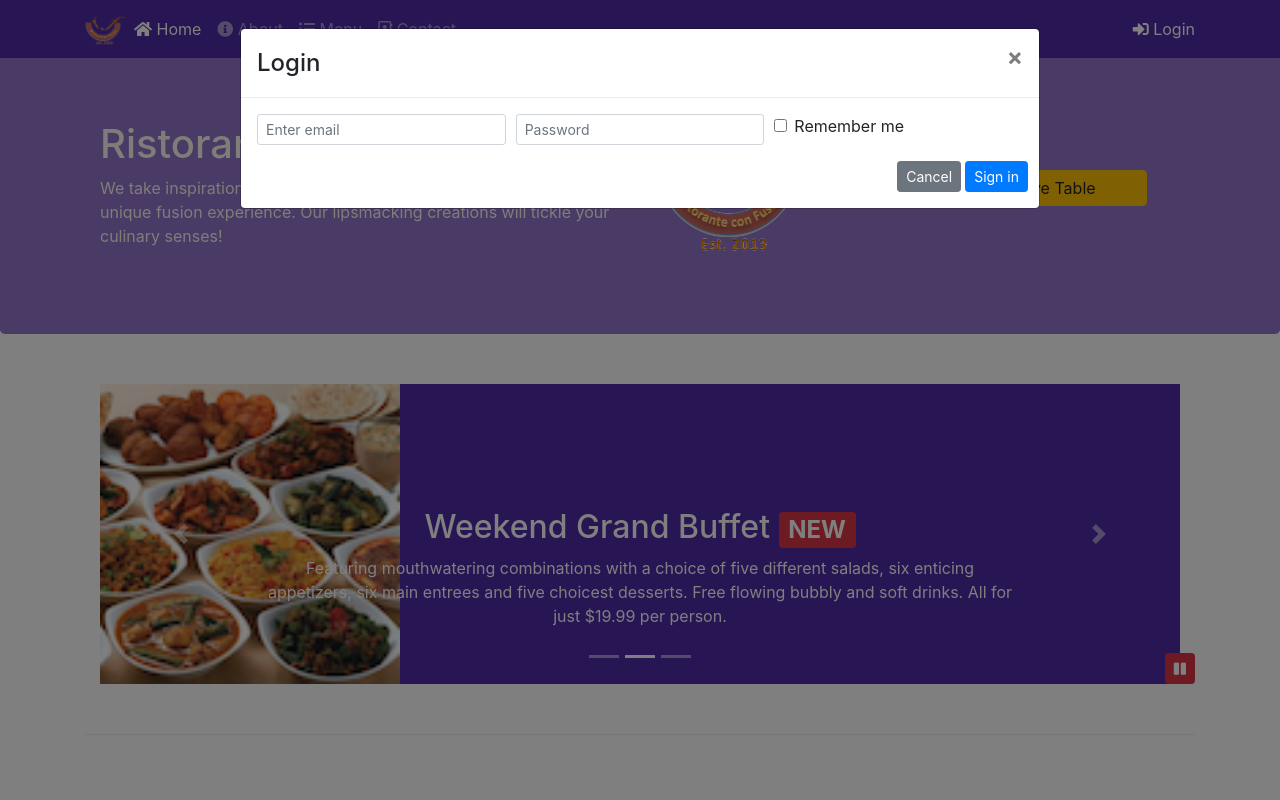
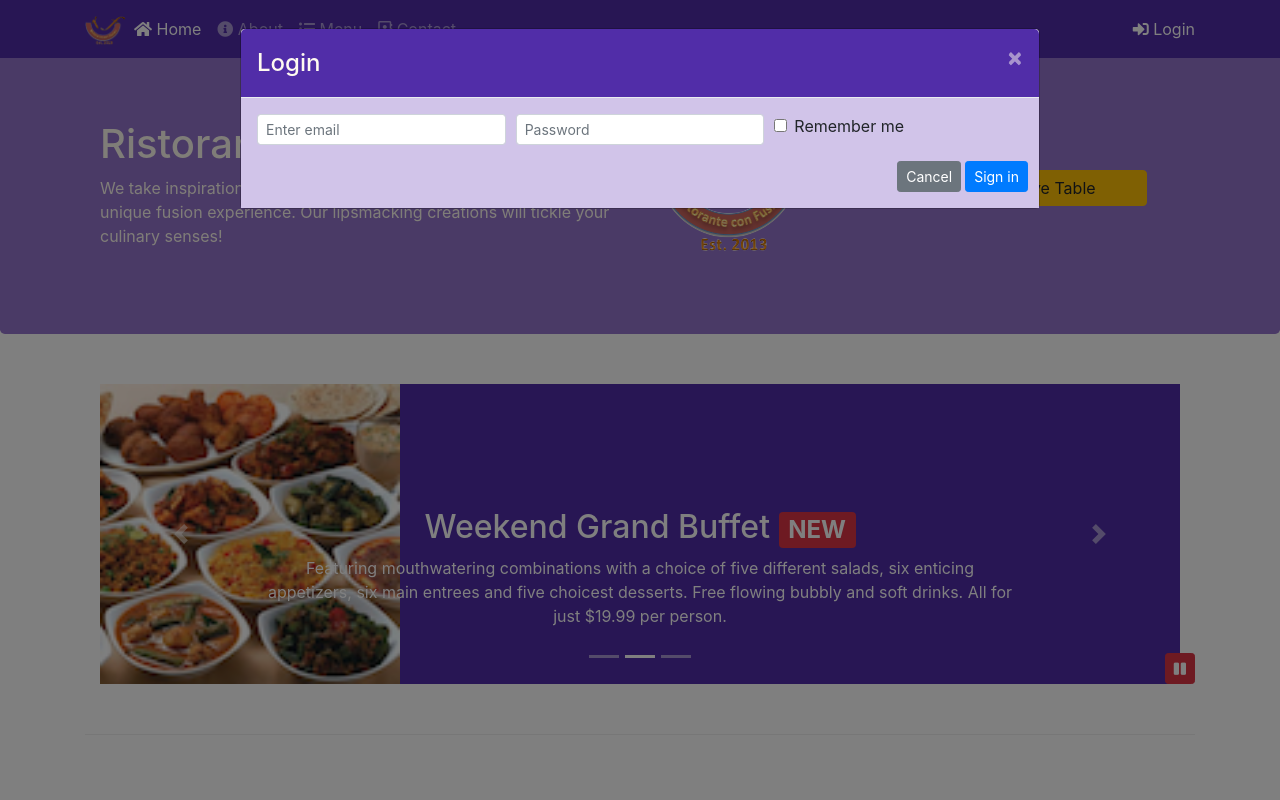
Before and after one commit to Rey-commits/-week2-FullStack-WebDev-HongKong, a website: page index.html in a window 1280 px wide. Both pictures are taken after a click on the link "Login". Shown: the top 800 px of the page. Drawn offline with nearby package versions, Linux system fonts and the light colour scheme.

Commit message:
data attributes in modals is removed and replaced by jquery and the colors of modal have changed

```diff
--- a/css/styles.scss
+++ b/css/styles.scss
@@ -75,7 +75,7 @@ body{
     z-index: 1;
 }
 
-
+// CSS STYLES ADDED BY ME
 .copyright {
   padding: 40px 0 35px 0;
 }
@@ -106,3 +106,26 @@ body{
   margin-bottom: 10px;
   /* Added */
 }
+
+
+/* MODAL STYLES STARTS HERE */
+
+.modal-header {
+    background-color: $background-dark;
+
+    button {
+        color: floralwhite;
+    }
+}
+
+.modal-title {
+    color: floralwhite;
+}
+
+.modal-body {
+    background-color: $background-pale;
+}
+
+.modal-footer {
+    background-color: $background-light;
+}
--- a/index.html
+++ b/index.html
@@ -35,7 +35,7 @@
           </li>
         </ul>
         <span class="navbar-text">
-          <a data-toggle="modal" data-target="#loginModal">
+          <a id="loginButton">
             <span class="fa fa-sign-in-alt"></span> Login
           </a>
         </span>
@@ -43,6 +43,7 @@
     </div>
   </nav>
 
+  <!-- LOGIN BUTTON MODAL START -->
   <div id="loginModal" class="modal fade" role="dialog">
     <div class="modal-dialog modal-lg" role="content">
       <div class="modal-content">
@@ -84,6 +85,7 @@
       </div>
     </div>
   </div>
+  <!-- LOGIN BUTTON MODAL END -->
 
   <!-- RESERVE BUTTON MODAL -->
   <div id="reserveModal" class="modal fade" role="dialog">
@@ -208,8 +210,8 @@
 
 
         <div class="reserve-button-div col-12 col-sm-3">
-          <a href="" data-toggle="modal" data-target="#reserveModal"><button type="button"
-              class="reserve-button btn btn-warning" data-placement="bottom">Reserve Table</button></a>
+          <a id="reserveButton"><button type="button" class="reserve-button btn btn-warning">Reserve
+              Table</button></a>
         </div>
       </div>
     </div>
@@ -497,6 +499,13 @@
 
   <script>
     $(document).ready(function () {
+      $('#reserveButton').click(function () {
+        $('#reserveModal').modal('show');
+      });
+      $('#loginButton').click(function () {
+        $('#loginModal').modal('show');
+      });
+
       $('#mycarousel').carousel({
         interval: 2000
       });
@@ -511,6 +520,8 @@
           $("#carouselButton").children("span").addClass('fa-pause');
         }
       });
+
+
     });
   </script>
 </body>
```
Also changed, not shown: css/styles.css.
